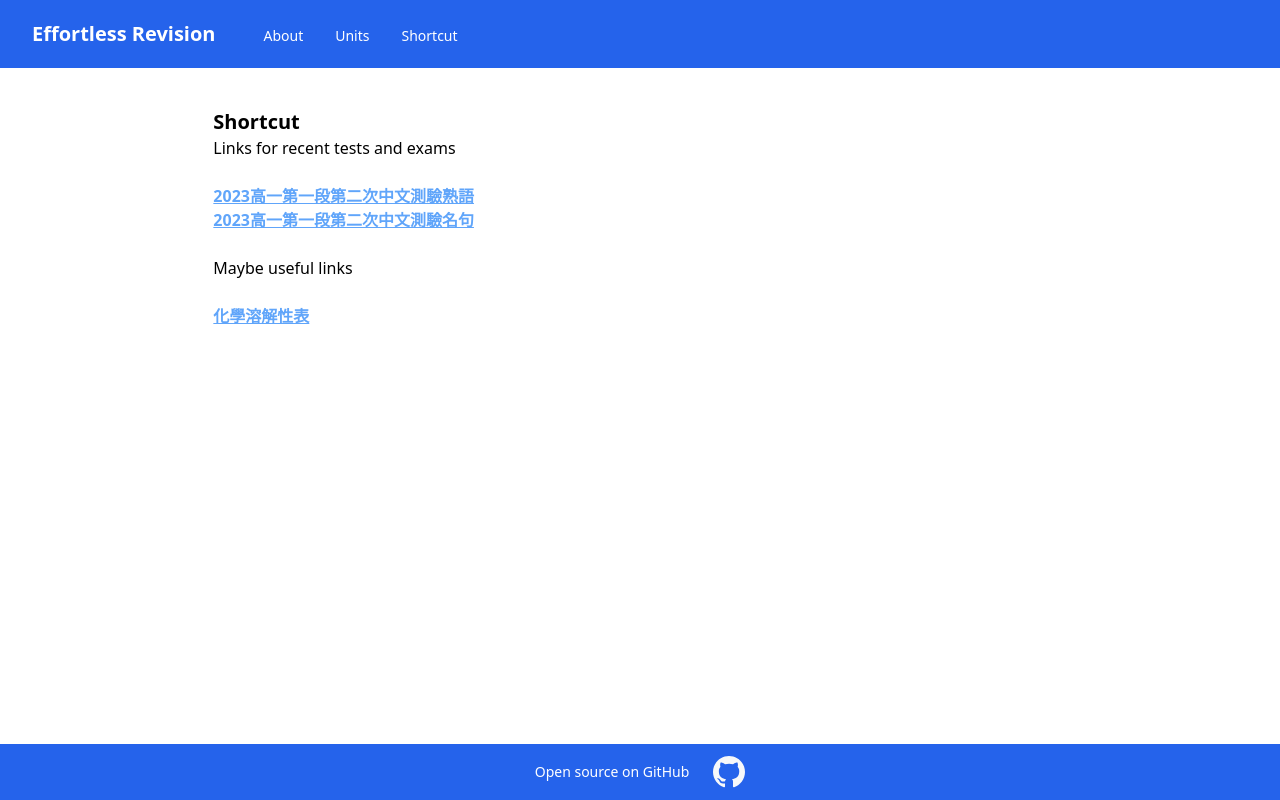
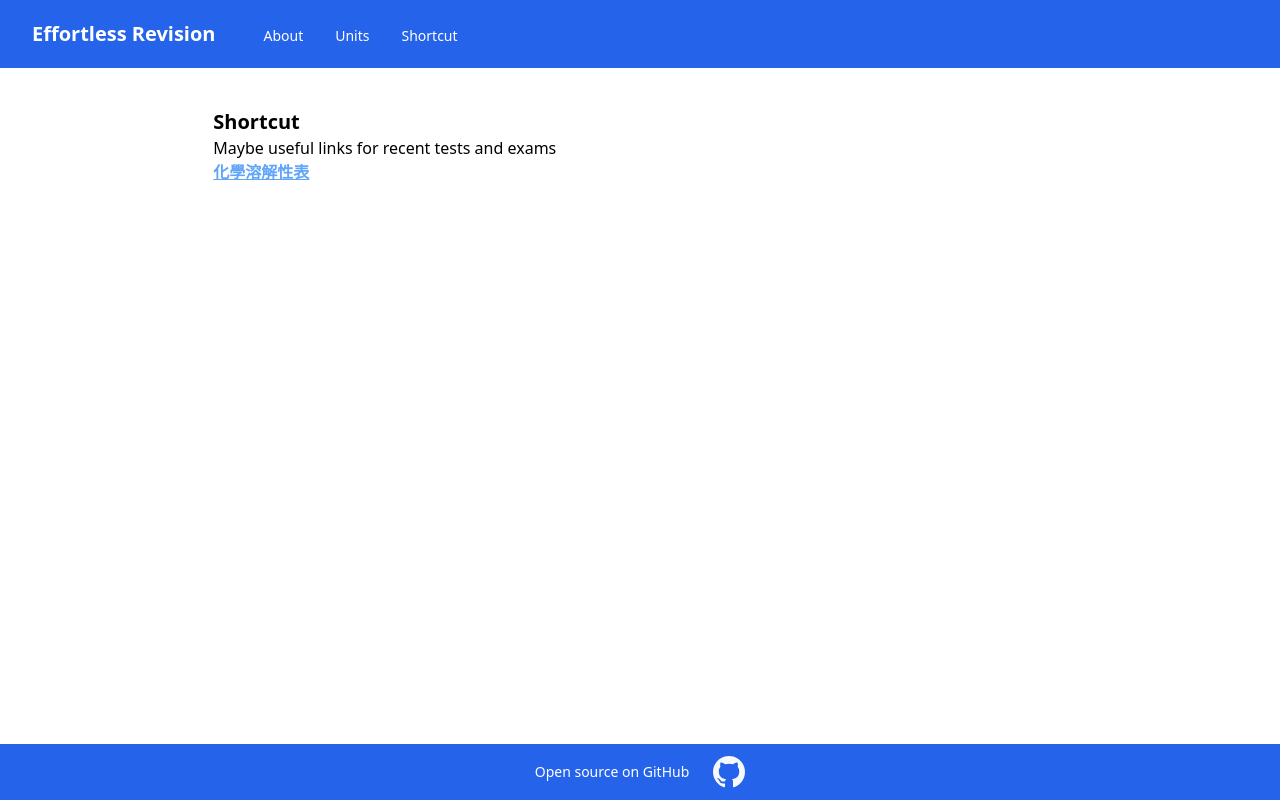
Before and after one commit to knlao/effortless-revision, a Next.js app: page /shortcut in a window 1280 px wide. Built offline with nearby package versions, Linux system fonts and the light colour scheme.

Commit message:
Update shortcut.js

```diff
--- a/pages/shortcut.js
+++ b/pages/shortcut.js
@@ -4,15 +4,7 @@ function About() {
     return (
         <div>
             <p className="text-xl font-bold">Shortcut</p>
-            <p>Links for recent tests and exams</p>
-            <br></br>
-            <Link className="text-l font-semibold text-blue-400 underline" href="/chi/s4-term1-test2-idioms/meaning/idiom/blanks">2023高一第一段第二次中文測驗熟語</Link>
-            <br></br>
-            <Link className="text-l font-semibold text-blue-400 underline" href="/chi/s4-term1-test2-quotes/first/whole/blanks">2023高一第一段第二次中文測驗名句</Link>
-            <br></br>
-            <br></br>
-            <p>Maybe useful links</p>
-            <br></br>
+            <p>Maybe useful links for recent tests and exams</p>
             <Link className="text-l font-semibold text-blue-400 underline" href="/chem/chemical-solubility/chemical/solubility/blanks">化學溶解性表</Link>
         </div>
     );
```
